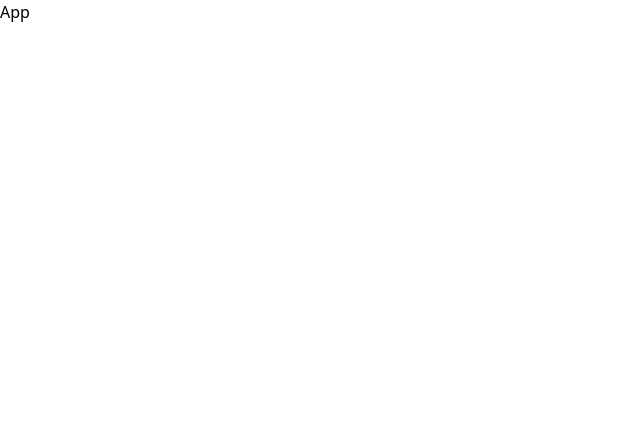
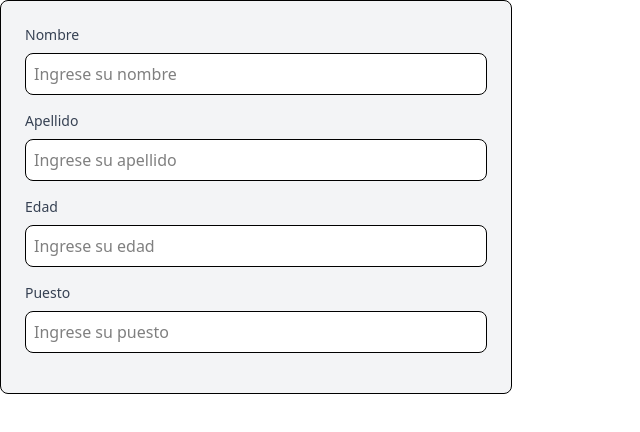
Before and after one commit to MatiCasiba/desafio-16, a React (Vite) app: page / in a window 1280 px wide. Shown: the top 432 px of the page, without its empty margins (0-640 px from the left). Built offline with nearby package versions, Linux system fonts and the light colour scheme.

Commit message:
Armando la estructura del formulario y exportandolo en App.jsx

```diff
--- a/src/App.jsx
+++ b/src/App.jsx
@@ -1,8 +1,11 @@
+import Formulario from "./components/Formulario"
 
 
 const App = () => {
   return (
-    <div>App</div>
+    <>
+      <Formulario />
+    </>
   )
 }
 
--- a/src/components/Formulario.jsx
+++ b/src/components/Formulario.jsx
@@ -0,0 +1,71 @@
+
+const Formulario = () => {
+  return (
+    <>
+        <div className="max-w-lg mb-4">
+            <form className="bg-gray-100 border rounded-lg p-6">
+
+                {/* CAMPO NOMBRE */}
+                <label
+                    htmlFor="lbl-nombre"
+                    className="block mb-2 text-sm font-medium text-gray-700"
+                >
+                    Nombre
+                </label>
+                <input
+                    type="text"
+                    id="lbl-nombre"
+                    placeholder="Ingrese su nombre"
+                    className="w-full bg-white p-2 mb-4 border rounded-lg focus:outline-none focus:ring-2 focus:ring-blue-400"
+                />
+
+                {/* CAMPO APELLIDO */}
+                <label
+                    htmlFor="lbl-apellido"
+                    className="block mb-2 text-sm font-medium text-gray-700"
+                >
+                    Apellido
+                </label>
+                <input
+                    type="text"
+                    id="lbl-apellido"
+                    placeholder="Ingrese su apellido"
+                    className="w-full bg-white p-2 mb-4 border rounded-lg focus:outline-none focus:ring-2 focus:ring-blue-400"
+                />
+
+                {/* CAMPO EDAD */}
+                <label
+                    htmlFor="lbl-edad"
+                    className="block mb-2 text-sm font-medium text-gray-700"
+                >
+                    Edad
+                </label>
+                <input
+                    type="text"
+                    id="lbl-edad"
+                    pattern="[0-9]*"
+                    inputMode="numeric"
+                    placeholder="Ingrese su edad"
+                    className="w-full bg-white p-2 mb-4 border rounded-lg focus:outline-none focus:ring-2 focus:ring-blue-400"
+                />
+
+                {/* CAMPO PUESTO */}
+                <label
+                    htmlFor="lbl-puesto"
+                    className="block mb-2 text-sm font-medium text-gray-700"
+                >
+                    Puesto
+                </label>
+                <input
+                    type="text"
+                    id="lbl-puesto"
+                    placeholder="Ingrese su puesto"
+                    className="w-full bg-white p-2 mb-4 border rounded-lg focus:outline-none focus:ring-2 focus:ring-blue-400"
+                />
+            </form>
+        </div>
+    </>
+  )
+}
+
+export default Formulario
```
Also changed, not shown: 1 other file (tests, documents, lock files or other folders).
